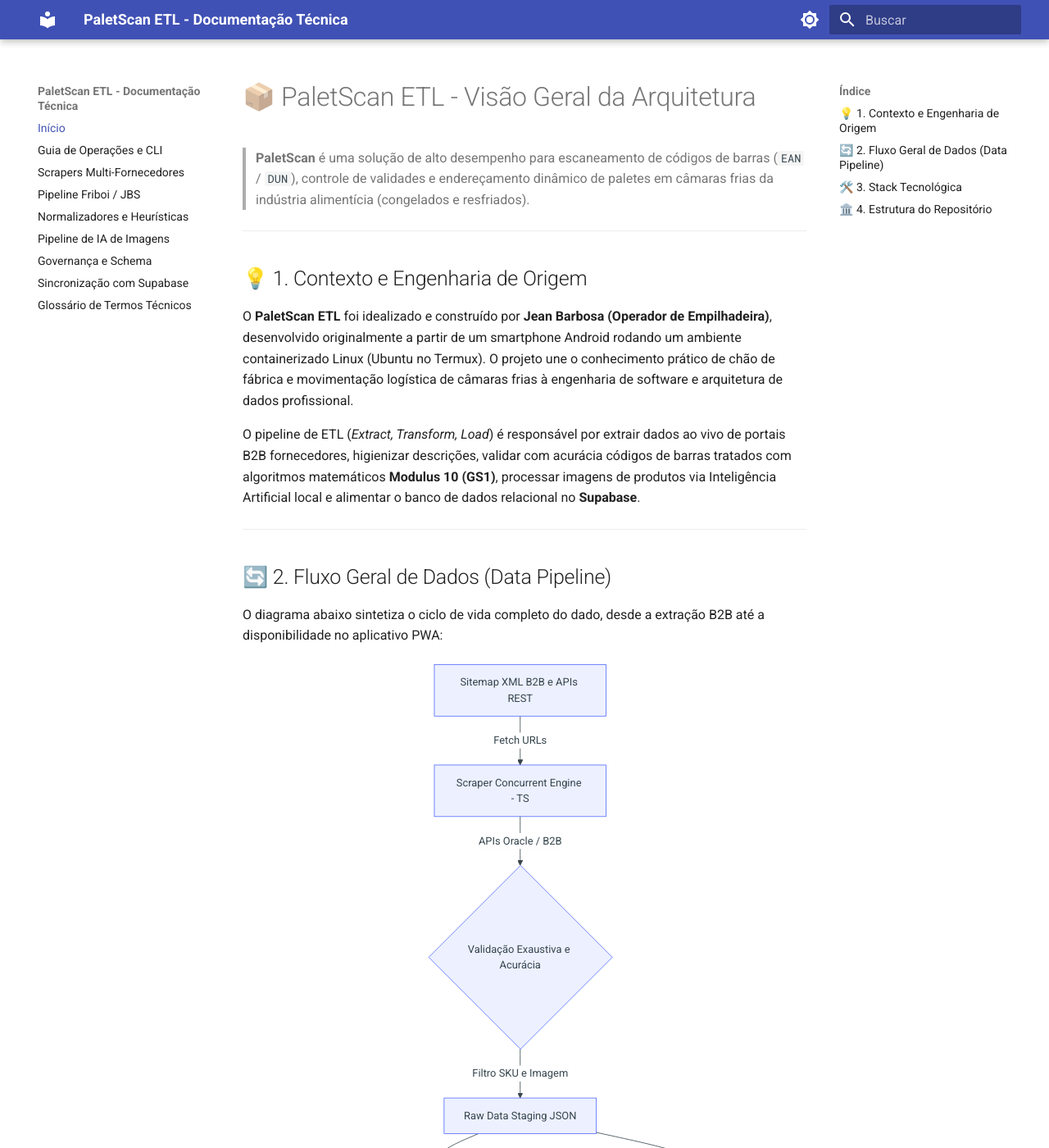
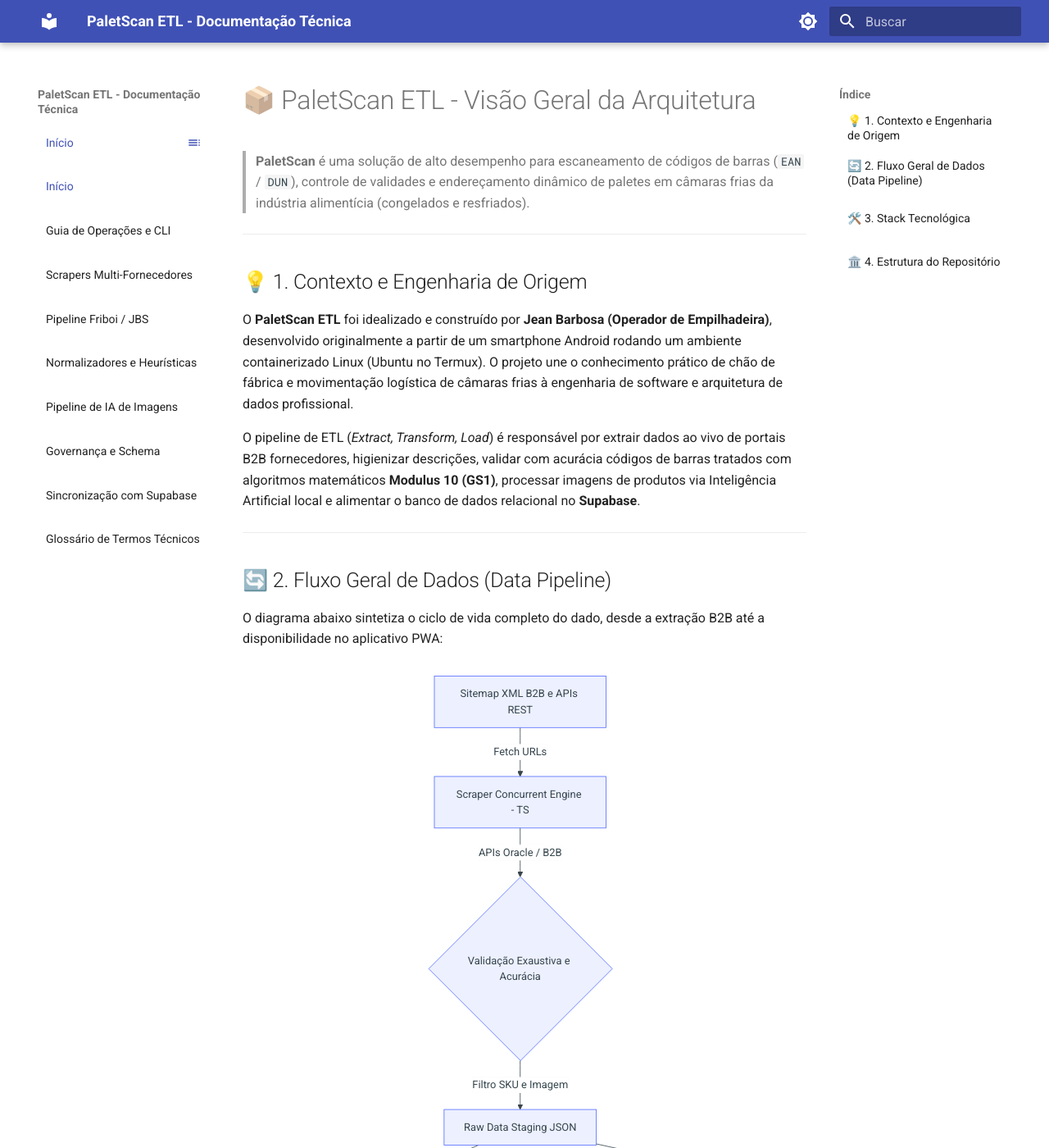
Before and after one commit to NaejBarbosa/paletscan-etl, an MkDocs documentation site: the page built from docs/index.md, in a window 1280 px wide and 1400 px high. Shown: the whole window at 82% size. Built offline with MkDocs 1.6.1 and Material for MkDocs 9.7.7, drawn with Linux system fonts in a browser that asks for light colours.

Commit message:
docs: adicionar estilos responsivos de tabelas e UX mobile para MkDocs

```diff
--- /dev/null
+++ b/docs/stylesheets/extra.css
@@ -0,0 +1,75 @@
+/* ==========================================================================
+   PaletScan Mobile & Touch-First Styling Enhancements
+   ========================================================================== */
+
+/* 1. Otimização de Tabelas para Telas de Smartphone (Sem Overflow Horizontal) */
+.md-typeset table:not([class]) {
+  display: table !important;
+  width: 100% !important;
+  table-layout: fixed !important;
+  word-break: break-word !important;
+  overflow-wrap: break-word !important;
+  font-size: 0.775rem !important;
+  margin: 1em 0 !important;
+}
+
+.md-typeset table:not([class]) th,
+.md-typeset table:not([class]) td {
+  padding: 0.45rem 0.35rem !important;
+  word-wrap: break-word !important;
+  white-space: normal !important;
+  vertical-align: top !important;
+  line-height: 1.35 !important;
+}
+
+.md-typeset table:not([class]) th {
+  font-weight: 700 !important;
+  background-color: var(--md-default-bg-color--lighter);
+}
+
+/* 2. Quebra Limpa de Links, Códigos Inline e Tags dentro de Tabelas */
+.md-typeset table:not([class]) code,
+.md-typeset table:not([class]) a {
+  word-break: break-all !important;
+  white-space: normal !important;
+  font-size: 0.75rem !important;
+}
+
+/* 3. Ajuste de Diagramas Mermaid para Visualização Mobile */
+.md-typeset .mermaid {
+  overflow-x: auto !important;
+  max-width: 100% !important;
+  padding: 0.5rem 0 !important;
+  text-align: center;
+}
+
+.md-typeset .mermaid svg {
+  max-width: 100% !important;
+  height: auto !important;
+}
+
+/* 4. Cartões de Alerta (Admonitions) Responsivos */
+.md-typeset .admonition,
+.md-typeset details {
+  border-radius: 0.5rem !important;
+  margin: 1em 0 !important;
+  font-size: 0.825rem !important;
+}
+
+/* 5. Alvos Táteis Ergonômicos para Navegação Mobile */
+.md-nav__link {
+  min-height: 2.25rem !important;
+  display: flex !important;
+  align-items: center !important;
+  padding: 0.25rem 0.5rem !important;
+}
+
+.md-header__button {
+  padding: 0.5rem !important;
+}
+
+/* 6. Blocos de Código Limpos */
+.md-typeset pre > code {
+  font-size: 0.775rem !important;
+  line-height: 1.4 !important;
+}
--- a/mkdocs.yml
+++ b/mkdocs.yml
@@ -59,6 +59,9 @@
       emoji_index: !!python/name:material.extensions.emoji.twemoji
       emoji_generator: !!python/name:material.extensions.emoji.to_svg
 
+extra_css:
+  - stylesheets/extra.css
+
 extra_javascript:
   - https://cdn.jsdelivr.net/npm/mathjax@3/es5/tex-mml-chtml.js
 
```
